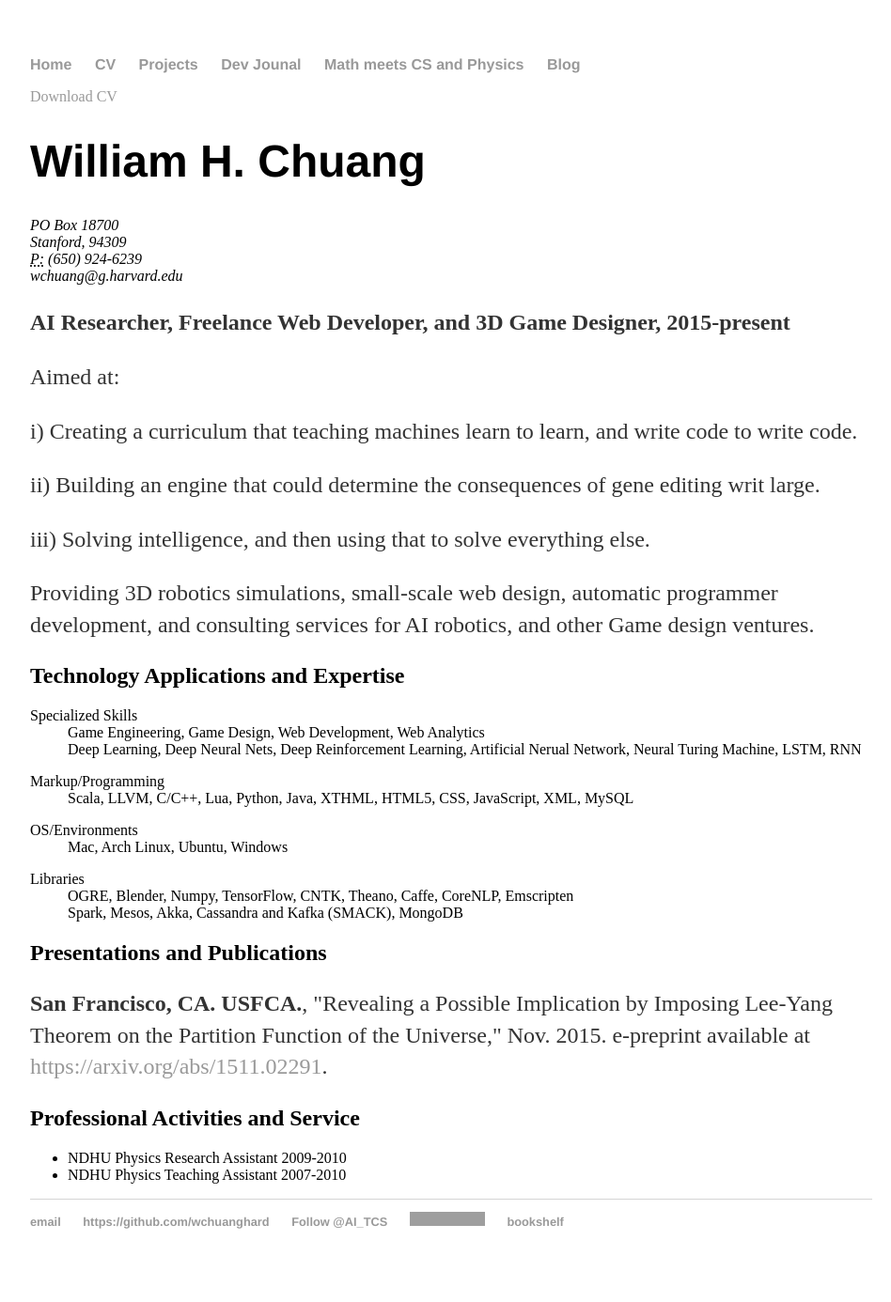
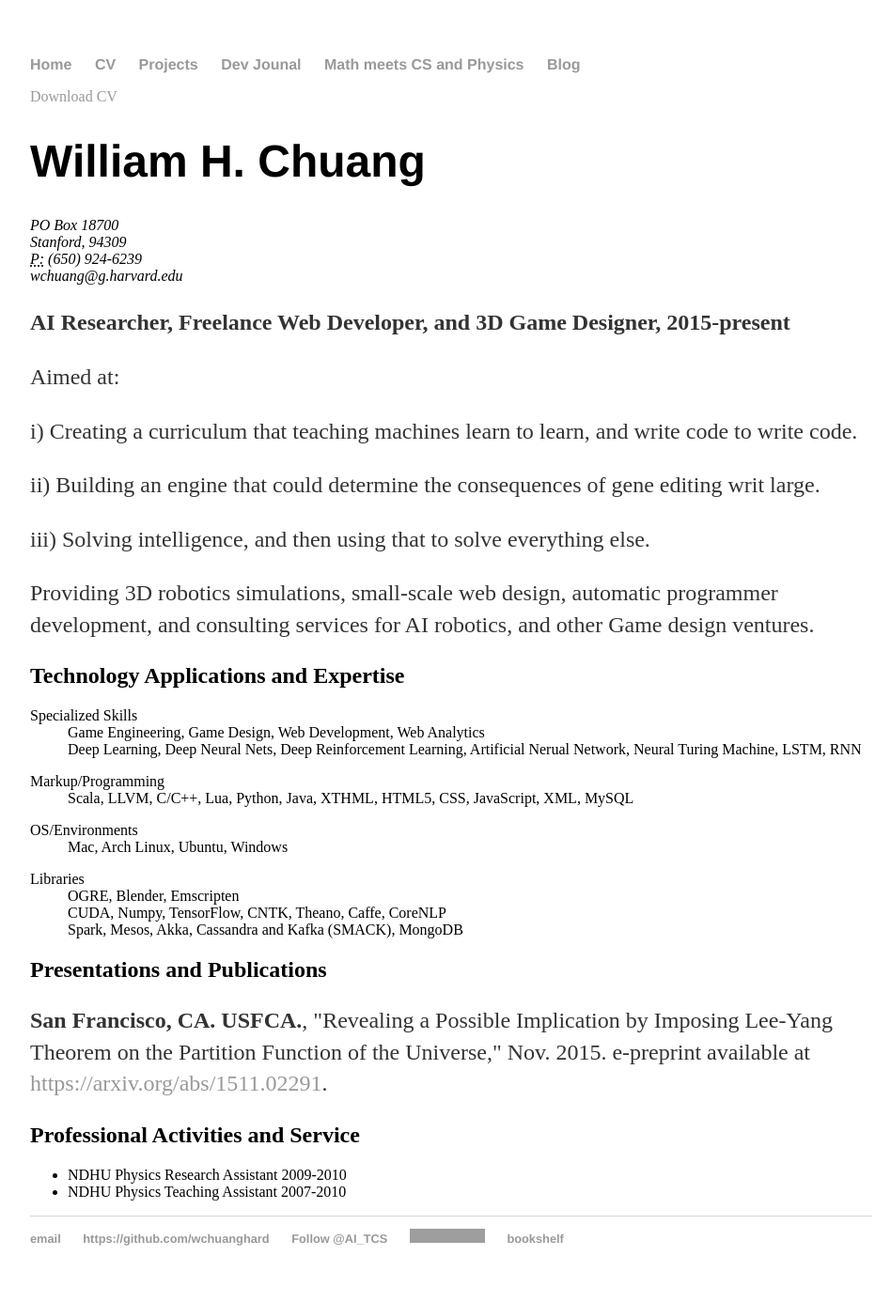
Before and after one commit to williamchuang/williamchuang.github.io, a Jekyll site: the page built from cv/index.html, in a window 1280 px wide. Shown: the whole page at 94% size, without its empty margins (160-1108 px from the left). Built offline with Jekyll 4.4.1, drawn with Linux system fonts in a browser that asks for light colours; comment, search, counter and statistics services are not loaded; grey boxes are pictures that could not be loaded.

Commit message:
Update index.html

```diff
--- a/cv/index.html
+++ b/cv/index.html
@@ -43,7 +43,8 @@ description: Current CV for William Chuang.
 					</dl>
 					<dl class="dl-horizontal">
 						<dt>Libraries</dt>
-						<dd>OGRE, Blender, Numpy, TensorFlow, CNTK, Theano, Caffe, CoreNLP, Emscripten
+						<dd>OGRE, Blender, Emscripten</dd>
+						<dd>CUDA, Numpy, TensorFlow, CNTK, Theano, Caffe, CoreNLP</dd>
 						<dd>Spark, Mesos, Akka, Cassandra and Kafka (SMACK), MongoDB</dd>
 					</dl>
 					<h2>Presentations and Publications</h2>
```
